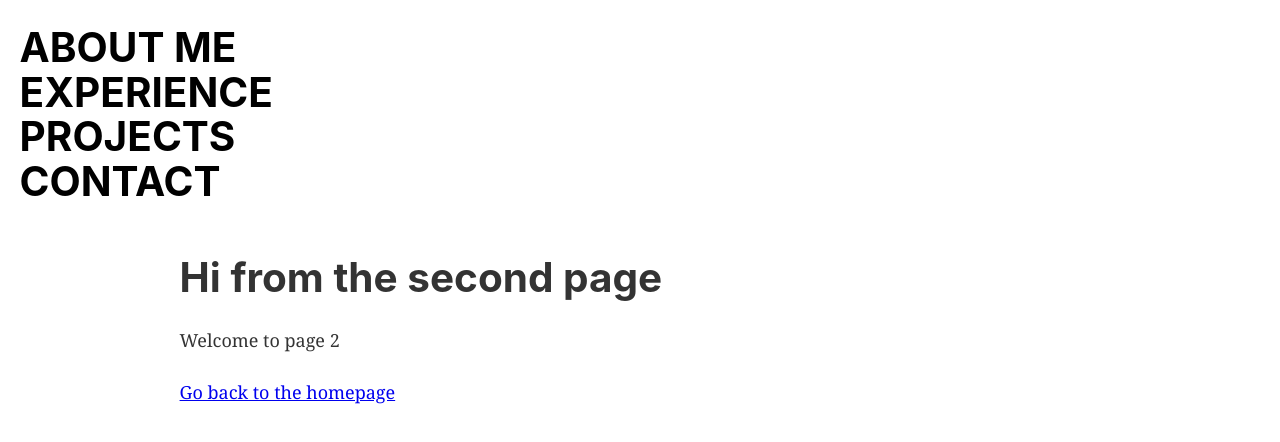
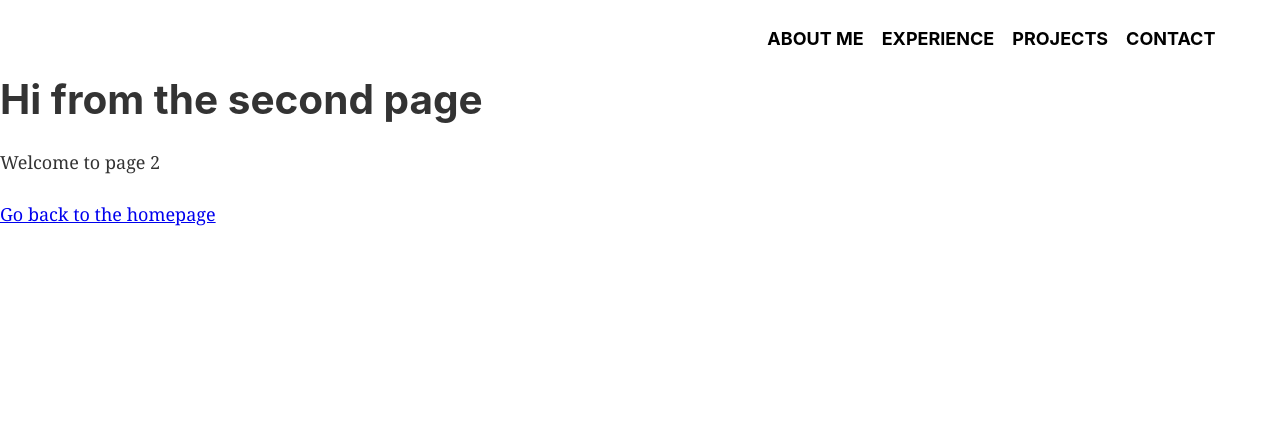
Before and after one commit to jhoun/portfolio-gatsby-sanity, a Gatsby site in the folder gatsby/: page /page-2 in a window 1280 px wide. Built offline with nearby package versions, Linux system fonts and the light colour scheme; Gatsby itself is replaced by a stand-in of ours.

Commit message:
Add flexbox to header

```diff
--- /dev/null
+++ b/gatsby/src/components/header.css
@@ -0,0 +1,27 @@
+.header {
+  background: white;
+  margin-bottom: 1.45rem;
+  width: 100%;
+  margin: 0 auto;
+  padding: 1.45rem 1.0875rem;
+}
+
+.nav {
+  display: flex;
+  justify-content: flex-end;
+  flex-direction: row;
+  padding-right: 2rem;
+  font-family: -apple-system, BlinkMacSystemFont, Segoe UI, Roboto, Oxygen, Ubuntu, Cantarell,
+    Fira Sans, Droid Sans, Helvetica Neue, sans-serif;
+}
+
+.nav__item {
+  padding: 0 0.5rem;
+  text-decoration: none;
+  color: black;
+  font-weight: bold;
+}
+
+.nav__item:hover {
+  color: #1c7c54;
+}
--- a/gatsby/src/components/header.js
+++ b/gatsby/src/components/header.js
@@ -1,75 +1,33 @@
-import { Link } from "gatsby"
-import PropTypes from "prop-types"
-import React from "react"
+import { Link } from 'gatsby';
+import PropTypes from 'prop-types';
+import React from 'react';
 
+import './header.css';
 const Header = ({ siteTitle }) => (
-  <header
-    style={{
-      background: `white`,
-      marginBottom: `1.45rem`,
-    }}
-  >
-    <div
-      style={{
-        width: '100%',
-        margin: `0 auto`,
-        padding: `1.45rem 1.0875rem`,
-      }}
-    >
-      <h1 style={{ margin: 0 }}>
-        <Link
-          to="/"
-          style={{
-            color: `black`,
-            textDecoration: `none`,
-          }}
-        >
+  <header className="header">
+    <div className="nav">
+      <Link to="/" className="nav__item">
         ABOUT ME
       </Link>
-      </h1>
-      <h1 style={{ margin: 0 }}>
-        <Link
-          to="/"
-          style={{
-            color: `black`,
-            textDecoration: `none`,
-          }}
-        >
+      <Link to="/" className="nav__item">
         EXPERIENCE
       </Link>
-      </h1>
-      <h1 style={{ margin: 0 }}>
-        <Link
-          to="/"
-          style={{
-            color: `black`,
-            textDecoration: `none`,
-          }}
-        >
+      <Link to="/" className="nav__item">
         PROJECTS
       </Link>
-      </h1>
-      <h1 style={{ margin: 0 }}>
-        <Link
-          to="/"
-          style={{
-            color: `black`,
-            textDecoration: `none`,
-          }}
-        >
+      <Link to="/" className="nav__item">
         CONTACT
       </Link>
-      </h1>
     </div>
   </header>
-)
+);
 
 Header.propTypes = {
-  siteTitle: PropTypes.string,
-}
+  siteTitle: PropTypes.string
+};
 
 Header.defaultProps = {
-  siteTitle: ``,
-}
+  siteTitle: ``
+};
 
-export default Header
+export default Header;
--- a/gatsby/src/components/layout.js
+++ b/gatsby/src/components/layout.js
@@ -5,12 +5,12 @@
  * See: https://www.gatsbyjs.org/docs/static-query/
  */
 
-import React from "react"
-import PropTypes from "prop-types"
-import { StaticQuery, graphql } from "gatsby"
+import React from 'react';
+import PropTypes from 'prop-types';
+import { StaticQuery, graphql } from 'gatsby';
 
-import Header from "./header"
-import "./layout.css"
+import Header from './header';
+import './layout.css';
 
 const Layout = ({ children }) => (
   <StaticQuery
@@ -26,28 +26,19 @@ const Layout = ({ children }) => (
     render={data => (
       <>
         <Header siteTitle={data.site.siteMetadata.title} />
-        <div
-          style={{
-            margin: `0 auto`,
-            maxWidth: 960,
-            padding: `0px 1.0875rem 1.45rem`,
-            paddingTop: 0,
-          }}
-        >
-          <main>{children}</main>
-          {/* <footer>
+        <main>{children}</main>
+        {/* <footer>
             © {new Date().getFullYear()}, Built with
             {` `}
             <a href="https://www.gatsbyjs.org">Gatsby</a>
           </footer> */}
-        </div>
       </>
     )}
   />
-)
+);
 
 Layout.propTypes = {
-  children: PropTypes.node.isRequired,
-}
+  children: PropTypes.node.isRequired
+};
 
-export default Layout
+export default Layout;
--- a/gatsby/src/sections/TopSection.css
+++ b/gatsby/src/sections/TopSection.css
@@ -1,3 +1,8 @@
+.container {
+  width: 100%;
+  height: 70vh;
+}
+
 .ml6 {
   display: flex;
   justify-content: center;
```
Also changed, not shown: gatsby/src/pages/index.js (+17 -17 lines), gatsby/src/sections/AboutMe.js (added, +11 -0 lines), gatsby/src/sections/TopSection.js (+5 -3 lines). Lines whose indentation alone changed are shown as unchanged.
